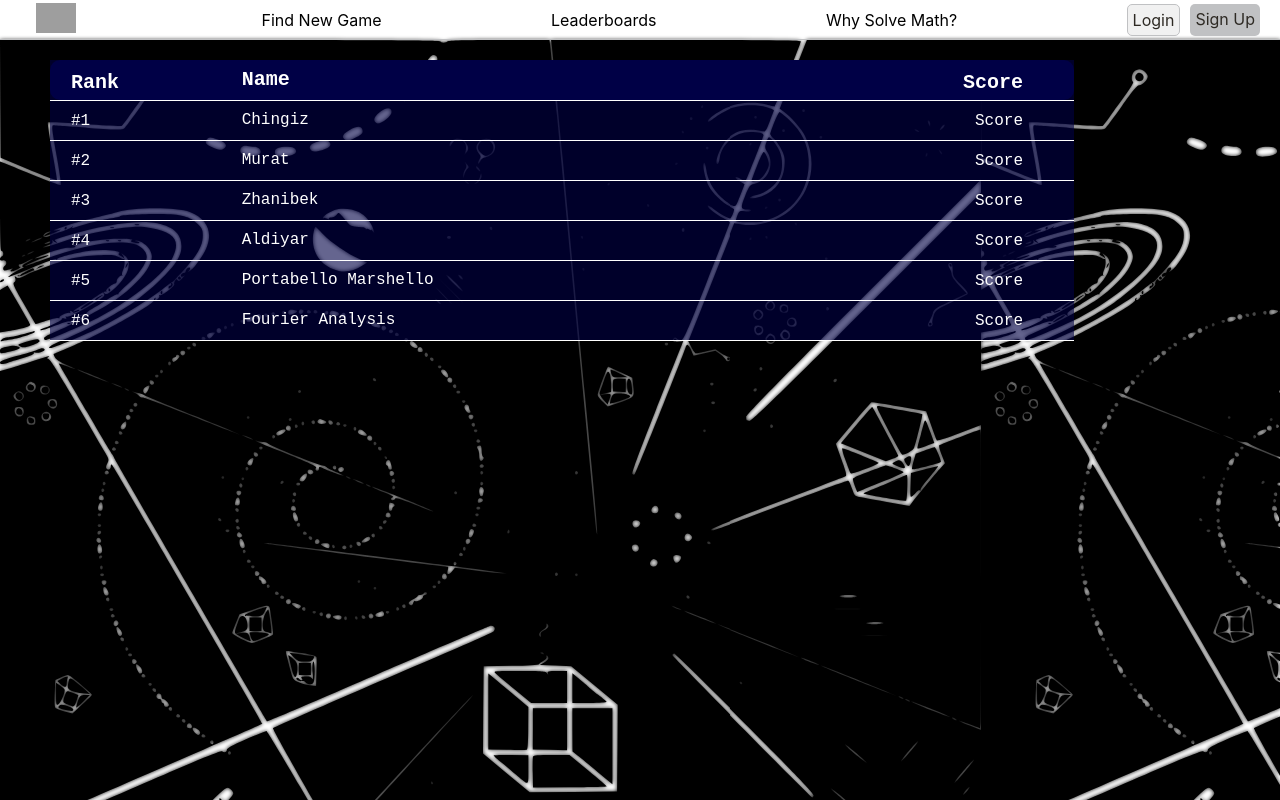
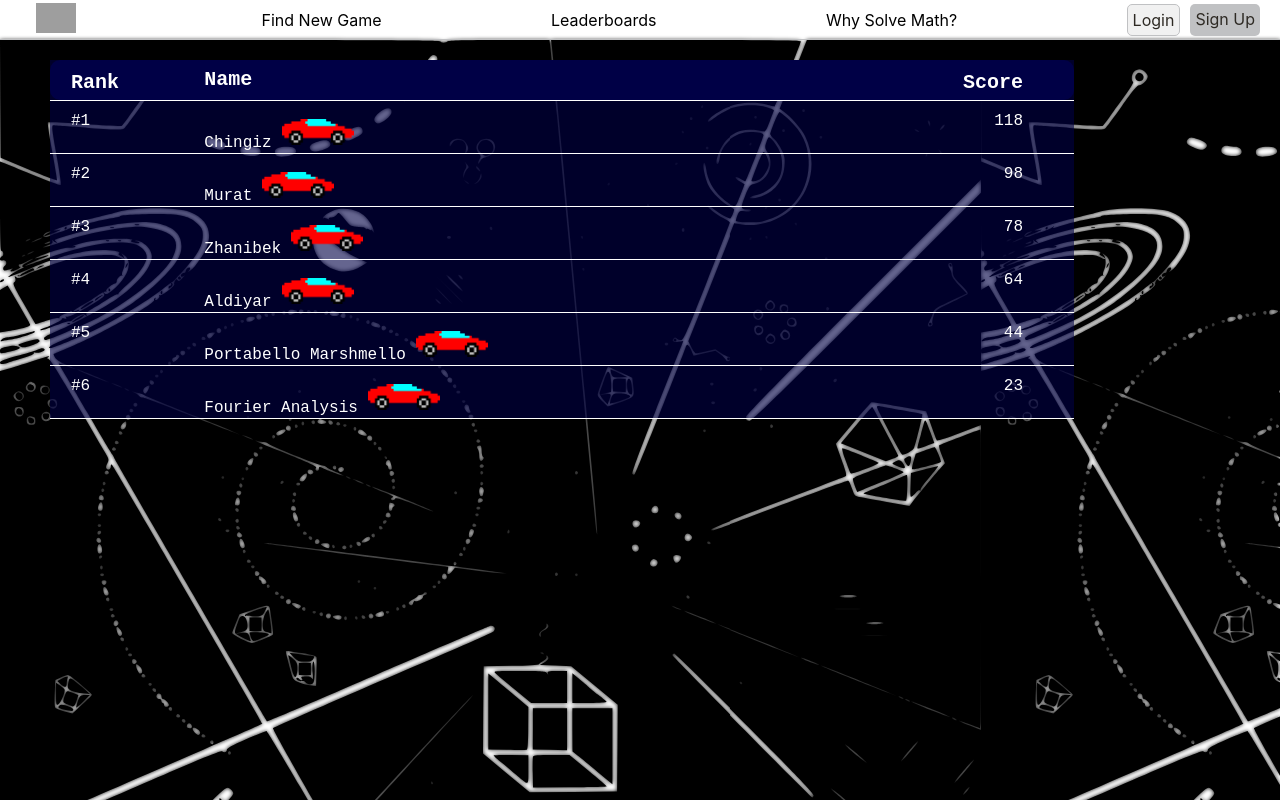
Before and after one commit to chingizof/math-and-furious, a React (Create React App) app in the folder frontend/: page /leaderboard in a window 1280 px wide. Built offline with nearby package versions, Linux system fonts and the light colour scheme; grey boxes are pictures that could not be loaded.

Commit message:
added car to leaderboards

```diff
--- a/frontend/src/components/leaderboardContainer/index.css
+++ b/frontend/src/components/leaderboardContainer/index.css
@@ -37,7 +37,7 @@
 td {
     margin-top: auto;
     margin-bottom: auto;
-    margin-top: 10px
+    margin-top: 10px;
 }
 
 .index{
@@ -59,3 +59,14 @@ td {
     font-size: 20px;
     font-weight: 600;
 }
+
+.car-image {
+    display: inline-block;
+    background-size: contain;
+    background-repeat: no-repeat;
+    background-position: center center;
+    width: 72px;
+    height: 30px;
+    margin-left: 10px;
+    margin-top: 15px;
+}
--- a/frontend/src/components/leaderboardContainer/index.jsx
+++ b/frontend/src/components/leaderboardContainer/index.jsx
@@ -10,38 +10,56 @@ export const LeaderboardContainer = ({}) => {
                             <td className='index heading'>Rank</td>
                             <td className='heading'>Name</td>
                             <td className='score heading'>Score</td>
+
                         </tr>
                     </thead>
                     <tbody>
                         <tr>
                             <td className='index'>#1</td>
-                            <td className='name'>Chingiz</td>
-                            <td className='score'>Score</td>
+                            <td
+                            className='name'>Chingiz
+                            <div className='car-image' style={{ backgroundImage: `url(/car.png)` }} /></td>
+                            <td className='score'>118</td>
                         </tr>
                         <tr>
                             <td className='index'>#2</td>
-                            <td>Murat</td>
-                            <td className='score'>Score</td>
+                            <td className='daun'>
+                                Murat
+                                <div className='car-image' style={{ backgroundImage: `url(/car.png)` }} />
+                            </td>
+                            <td className='score'>98</td>
                         </tr>
                         <tr>
                             <td className='index'>#3</td>
-                            <td>Zhanibek</td>
-                            <td className='score'>Score</td>
+                            <td>
+                                Zhanibek
+                                <div className='car-image' style={{ backgroundImage: `url(/car.png)` }} />
+                            </td>
+                            <td className='score'>78</td>
                         </tr>
                         <tr>
                             <td className='index'>#4</td>
-                            <td>Aldiyar</td>
-                            <td className='score'>Score</td>
+                            <td>
+                                Aldiyar
+                                <div className='car-image' style={{ backgroundImage: `url(/car.png)` }} />
+                            </td>
+                            <td className='score'>64</td>
                         </tr>
                         <tr>
                             <td className='index'>#5</td>
-                            <td>Portabello Marshello</td>
-                            <td className='score'>Score</td>
+                            <td>
+                                Portabello Marshmello
+                                <div className='car-image' style={{ backgroundImage: `url(/car.png)` }} />
+                            </td>
+                            <td className='score'>44</td>
                         </tr>
                         <tr>
                             <td className='index'>#6</td>
-                            <td>Fourier Analysis</td>
-                            <td className='score'>Score</td>
+                            <td>
+                                Fourier Analysis
+                                <div className='car-image' style={{ backgroundImage: `url(/car.png)` }} />
+                            </td>
+                            <td className='score'>23</td>
                         </tr>
                     </tbody>
                 </table>
```
